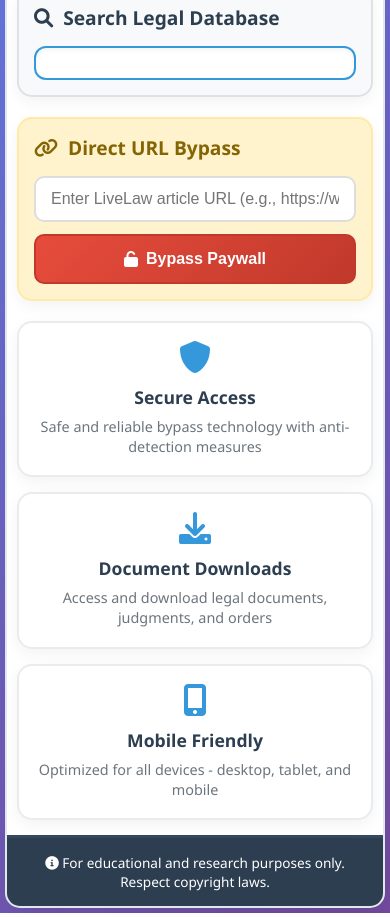
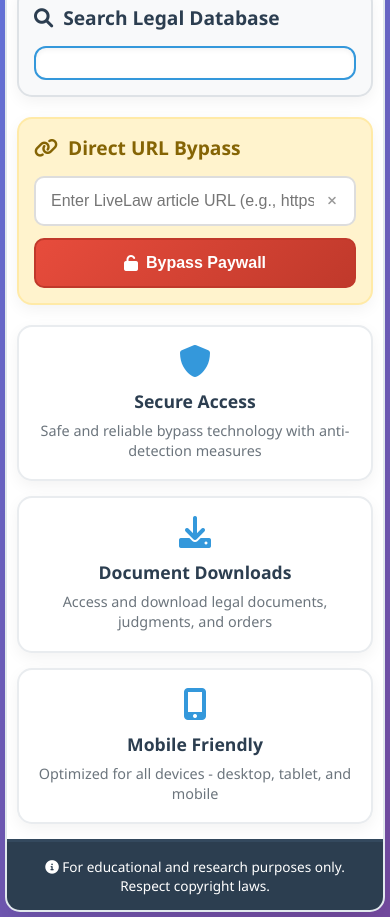
Before and after one commit to s74rx/Article_Ripper, a Flask app: page / in a window 390 px wide. Shown: the part 205-1122 px from the top of the page. Run offline with Flask 3, Linux system fonts and the light colour scheme; some libraries are stand-ins or nearby versions.

Commit message:
Update index.html
adding some necessary improvements to the UI

```diff
--- a/api/templates/index.html
+++ b/api/templates/index.html
@@ -115,10 +115,16 @@
             flex-wrap: wrap;
         }
 
-        .url-input {
+        /* ENHANCED: URL Input Container with Clear Button */
+        .url-input-container {
+            position: relative;
             flex: 1;
             min-width: 280px;
-            padding: 15px 20px;
+        }
+
+        .url-input {
+            width: 100%;
+            padding: 15px 45px 15px 20px; /* Extra padding for clear button */
             border: 2px solid #ddd;
             border-radius: 10px;
             font-size: 1rem;
@@ -131,6 +137,38 @@
             outline: none;
             border-color: #3498db;
             box-shadow: 0 0 0 3px rgba(52, 152, 219, 0.1);
+        }
+
+        /* Clear Button Styling */
+        .clear-btn {
+            position: absolute;
+            right: 12px;
+            top: 50%;
+            transform: translateY(-50%);
+            background: none;
+            border: none;
+            color: #999;
+            cursor: pointer;
+            padding: 8px;
+            border-radius: 50%;
+            transition: all 0.3s ease;
+            display: none; /* Hidden by default */
+            font-size: 14px;
+            width: 30px;
+            height: 30px;
+            display: flex;
+            align-items: center;
+            justify-content: center;
+        }
+
+        .clear-btn:hover {
+            background: #f0f0f0;
+            color: #666;
+            transform: translateY(-50%) scale(1.1);
+        }
+
+        .clear-btn.show {
+            display: flex;
         }
 
         .bypass-btn {
@@ -220,7 +258,7 @@
             font-size: 0.9rem;
         }
 
-        /* FIXED: Enhanced Google CSE Styling for Perfect Sizing */
+        /* Google CSE Styling */
         .gsc-control-cse {
             background: transparent !important;
             border: none !important;
@@ -294,47 +332,6 @@
             height: 18px !important;
         }
 
-        /* Force consistent height across all search elements */
-        .cse-container .gsc-search-box,
-        .cse-container .gsc-input-box,
-        .cse-container .gsc-input,
-        .url-form .url-input {
-            height: 55px !important;
-            box-sizing: border-box !important;
-        }
-
-        /* Override any Google inline styles */
-        .gsc-input-box[style] {
-            height: 55px !important;
-        }
-
-        .gsc-input[style] {
-            height: 55px !important;
-            line-height: normal !important;
-        }
-
-        /* Fix any Google CSE override issues */
-        .gsc-input-box table {
-            height: 100% !important;
-            width: 100% !important;
-        }
-
-        .gsc-input-box td {
-            padding: 0 !important;
-            height: 100% !important;
-        }
-
-        /* Remove any unwanted Google styling */
-        .gsc-input-box .gsc-input-box-hover,
-        .gsc-input-box .gsc-input-box-focus {
-            box-shadow: none !important;
-        }
-
-        /* Style CSE Results */
-        .gsc-results .gsc-cursor-box {
-            margin-top: 20px !important;
-        }
-
         .gsc-webResult {
             border: 2px solid #e9ecef !important;
             border-radius: 10px !important;
@@ -350,11 +347,6 @@
             transform: translateY(-2px) !important;
         }
 
-        .gsc-webResult .gsc-result {
-            padding: 0 !important;
-        }
-
-        /* Bypass indicator for LiveLaw results */
         .livelaw-result::before {
             content: "🔓 BYPASS AVAILABLE";
             background: #28a745;
@@ -366,7 +358,7 @@
             margin-right: 8px;
         }
 
-        /* ENHANCED: Mobile Optimization */
+        /* Mobile Optimization */
         @media (max-width: 768px) {
             body {
                 padding: 5px;
@@ -408,11 +400,21 @@
                 gap: 12px;
             }
 
-            .url-input {
+            .url-input-container {
                 min-width: unset;
                 width: 100%;
-                padding: 12px 15px;
+            }
+
+            .url-input {
+                padding: 12px 40px 12px 15px;
                 height: 50px;
+            }
+
+            .clear-btn {
+                right: 10px;
+                width: 28px;
+                height: 28px;
+                font-size: 12px;
             }
 
             .bypass-btn {
@@ -459,7 +461,6 @@
             }
         }
 
-        /* Extra small devices */
         @media (max-width: 480px) {
             .header h1 {
                 font-size: 1.6rem;
@@ -521,12 +522,21 @@
                     Direct URL Bypass
                 </h2>
                 <form method="POST" action="/bypass" class="url-form">
+                    <div class="url-input-container">
                         <input type="url"
                                name="url"
+                               id="url-input"
                                class="url-input"
                                placeholder="Enter LiveLaw article URL (e.g., https://www.livelaw.in/...)"
                                required
                                {% if search_query %}value="{{ search_query }}"{% endif %}>
+                        <button type="button"
+                                class="clear-btn"
+                                id="clear-btn"
+                                title="Clear URL">
+                            <i class="fas fa-times"></i>
+                        </button>
+                    </div>
                     <button type="submit" class="bypass-btn">
                         <i class="fas fa-unlock"></i>
                         Bypass Paywall
@@ -559,7 +569,36 @@
     </div>
 
     <script>
-        // Enhanced CSE result interception with multiple strategies
+        // Clear Button Functionality
+        const urlInput = document.getElementById('url-input');
+        const clearBtn = document.getElementById('clear-btn');
+
+        // Show/hide clear button based on input content
+        function toggleClearButton() {
+            if (urlInput.value.length > 0) {
+                clearBtn.classList.add('show');
+            } else {
+                clearBtn.classList.remove('show');
+            }
+        }
+
+        // Event listeners for clear button
+        urlInput.addEventListener('input', toggleClearButton);
+        urlInput.addEventListener('focus', toggleClearButton);
+
+        // Clear functionality
+        clearBtn.addEventListener('click', function() {
+            urlInput.value = '';
+            urlInput.focus();
+            clearBtn.classList.remove('show');
+        });
+
+        // Initialize clear button state on page load
+        document.addEventListener('DOMContentLoaded', function() {
+            toggleClearButton();
+        });
+
+        // CSE Interception Logic (unchanged)
         let cseInterceptor = {
             init: function() {
                 this.interceptCSEResults();
@@ -567,11 +606,9 @@
             },
 
             interceptCSEResults: function() {
-                // Strategy 1: Intercept clicks on result links
                 document.addEventListener('click', function(e) {
                     const link = e.target.closest('a');
                     if (link && link.href) {
-                        // Check if it's a CSE result link
                         if (link.closest('.gsc-webResult') || link.classList.contains('gs-title')) {
                             e.preventDefault();
                             e.stopPropagation();
@@ -579,20 +616,17 @@
                             const originalUrl = link.href;
                             console.log('CSE result clicked:', originalUrl);
 
-                            // Route through our redirect endpoint
                             window.location.href = '/redirect?url=' + encodeURIComponent(originalUrl);
                         }
                     }
-                }, true); // Use capture phase
+                }, true);
 
-                // Strategy 2: Periodic link modification
                 setInterval(() => {
                     this.modifyCSELinks();
                 }, 500);
             },
 
             modifyCSELinks: function() {
-                // Find all CSE result links
                 const cseLinks = document.querySelectorAll('.gsc-webResult a, .gs-title a, .gsc-result a');
 
                 cseLinks.forEach(link => {
@@ -600,30 +634,25 @@
                         link.dataset.intercepted = 'true';
                         const originalHref = link.href;
 
-                        // Add visual indicator for LiveLaw results
                         if (originalHref.includes('livelaw.in')) {
                             link.classList.add('livelaw-result');
                         }
 
-                        // Override click behavior
                         link.addEventListener('click', function(e) {
                             e.preventDefault();
                             e.stopPropagation();
                             window.location.href = '/redirect?url=' + encodeURIComponent(originalHref);
                         });
 
-                        // Also modify href as backup
                         link.href = '/redirect?url=' + encodeURIComponent(originalHref);
                     }
                 });
             },
 
             setupMutationObserver: function() {
-                // Watch for dynamically added CSE content
                 const observer = new MutationObserver((mutations) => {
                     mutations.forEach((mutation) => {
                         if (mutation.addedNodes.length > 0) {
-                            // Check if new CSE results were added
                             mutation.addedNodes.forEach((node) => {
                                 if (node.nodeType === Node.ELEMENT_NODE) {
                                     if (node.classList && (node.classList.contains('gsc-webResult') ||
@@ -636,7 +665,6 @@
                     });
                 });
 
-                // Start observing
                 observer.observe(document.body, {
                     childList: true,
                     subtree: true
@@ -644,17 +672,14 @@
             }
         };
 
-        // Initialize when DOM is ready
         document.addEventListener('DOMContentLoaded', function() {
             cseInterceptor.init();
         });
 
-        // Also initialize after a delay to catch late-loading CSE
         setTimeout(() => {
             cseInterceptor.init();
         }, 2000);
 
-        // Google CSE callback to ensure our interceptor runs after CSE loads
         window.__gcse = {
             callback: function() {
                 setTimeout(() => {
```
Lines whose indentation alone changed are shown as unchanged.
